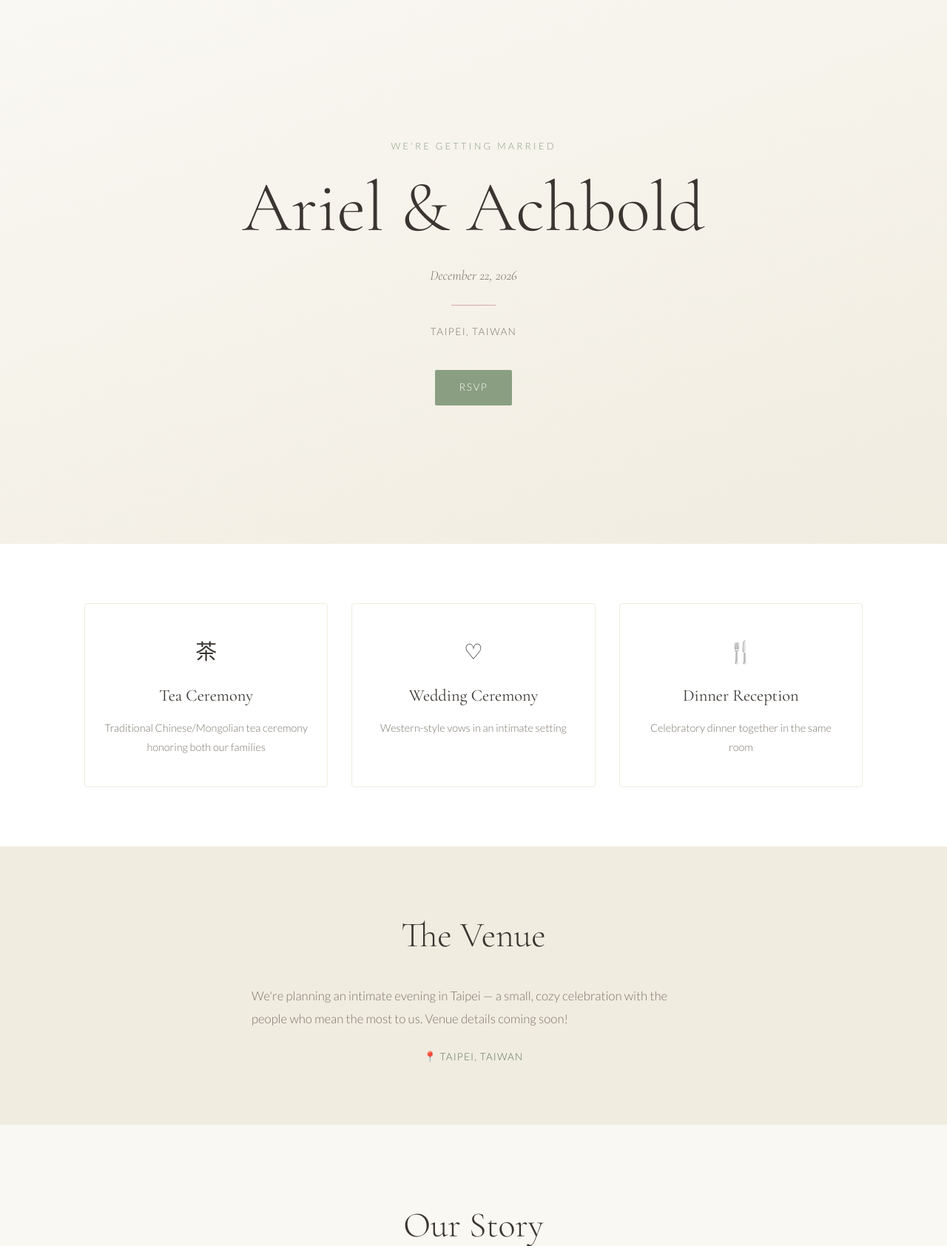
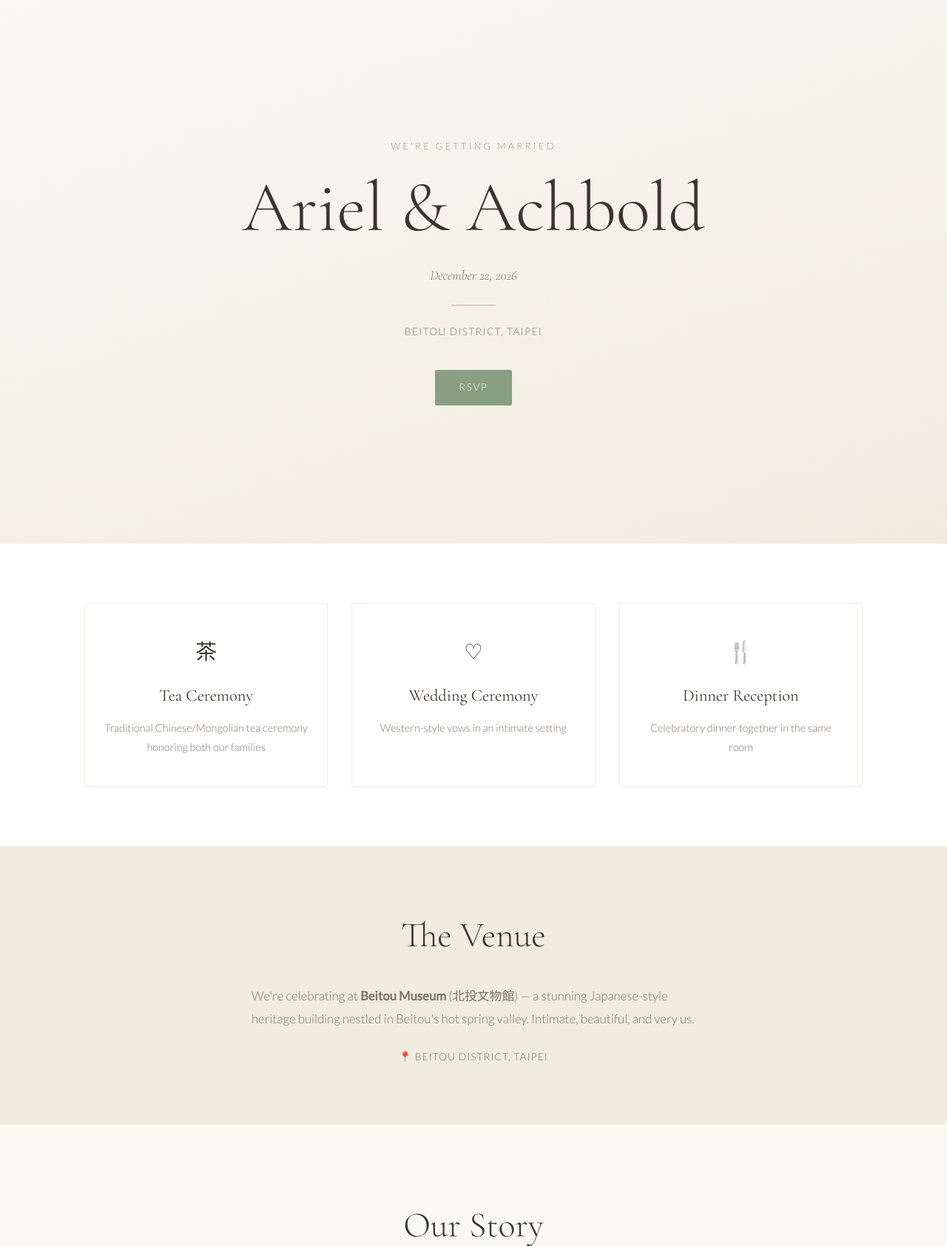
Before and after one commit to ArchieJude/wedding-site, a Django app: page / in a window 1280 px wide. Shown: the part 72-1756 px from the top of the page at 74% size. Run offline with Django 4.2, Linux system fonts and the light colour scheme.

Commit message:
Restore Beitou Museum venue details now that venue is confirmed
- Home page: hero and venue teaser now name Beitou Museum (北投文物館)
  with Japanese-style heritage building description; location updated to
  Beitou District across all three languages
- FAQ shoes: restore answer about removing shoes in the Japanese building
  (wooden floors) in all three languages
- FAQ parking: replace TBD with Beitou-specific MRT directions —
  Danshui-Xinyi Line → Beitou Station → Xinbeitou Branch Line →
  Xinbeitou Station, then walk/taxi to museum
- Travel "Getting to the Venue": full MRT directions to Beitou Museum
- Travel "Where to Stay" Beitou note: restored proximity-to-venue mention

Co-Authored-By: Claude Sonnet 4.6 <noreply@anthropic.com>

```diff
--- a/wedding/templates/wedding/home.html
+++ b/wedding/templates/wedding/home.html
@@ -9,7 +9,7 @@
     <h1 class="hero__names">Ariel &amp; Achbold</h1>
     <p class="hero__date">{% trans "December 22, 2026" %}</p>
     <div class="hero__divider"></div>
-    <p class="hero__venue">{% trans "Taipei, Taiwan" %}</p>
+    <p class="hero__venue">{% trans "Beitou District, Taipei" %}</p>
     <a href="{% url 'rsvp' %}" class="btn btn--primary">{% trans "RSVP" %}</a>
   </div>
 </section>
@@ -42,22 +42,19 @@
     {% get_current_language as LANG %}
     {% if LANG == "zh-hant" %}
     <p class="story__text">
-      我們計劃在台北舉辦一場溫馨親密的夜晚聚會，與最重要的親友共同慶祝。
-      場地詳情即將公佈，敬請期待！
+      我們的婚禮將在<strong>北投文物館</strong>舉行——一棟坐落於北投溫泉谷中的典雅日式歷史建築。場地溫馨獨特，非常符合我們的風格。
     </p>
     {% elif LANG == "mn" %}
     <p class="story__text">
-      Бид Тайбэй хотод дотны хүмүүстэйгээ хамт жижиг, дотно баяр хийхээр төлөвлөж байна.
-      Газрын дэлгэрэнгүй мэдээлэл удахгүй гарна — дагаж байгаарай!
+      Бид <strong>Бэйтоугийн Музейд</strong> (北投文物館) тэмдэглэнэ — Бэйтоугийн рашааны хөндийд байрлах гайхамшигт Японы маягийн өв соёлын барилга. Дотно, гоё, бидэнд маш тохирсон газар.
     </p>
     {% else %}
     <p class="story__text">
-      We're planning an intimate evening in Taipei — a small, cozy celebration with the people who mean the most to us.
-      Venue details coming soon!
+      We're celebrating at <strong>Beitou Museum</strong> (北投文物館) — a stunning Japanese-style heritage building nestled in Beitou's hot spring valley. Intimate, beautiful, and very us.
     </p>
     {% endif %}
     <div class="venue-meta">
-      <span>&#128205; {% trans "Taipei, Taiwan" %}</span>
+      <span>&#128205; {% trans "Beitou District, Taipei" %}</span>
     </div>
   </div>
 </section>
```
Also changed, not shown: wedding/templates/wedding/faq.html (+6 -6 lines), wedding/templates/wedding/travel.html (+6 -6 lines).
